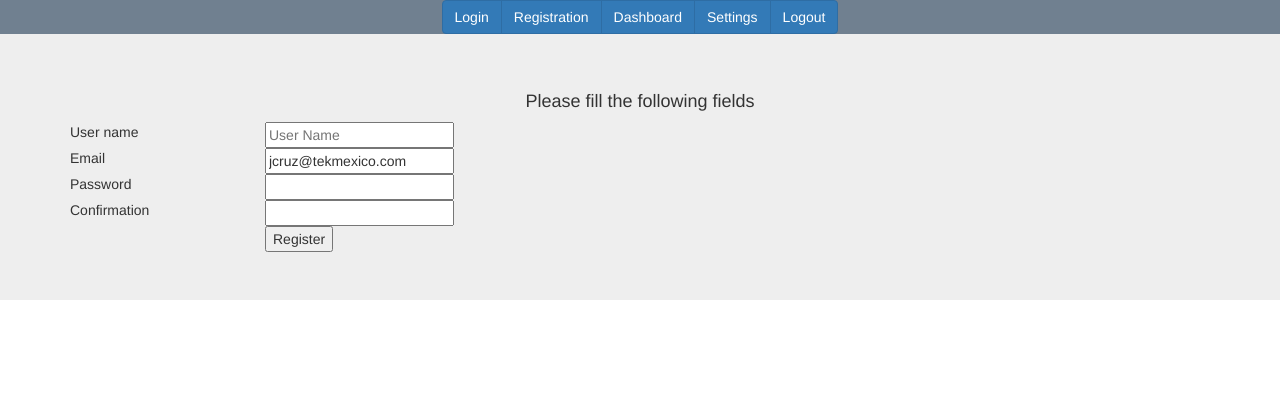
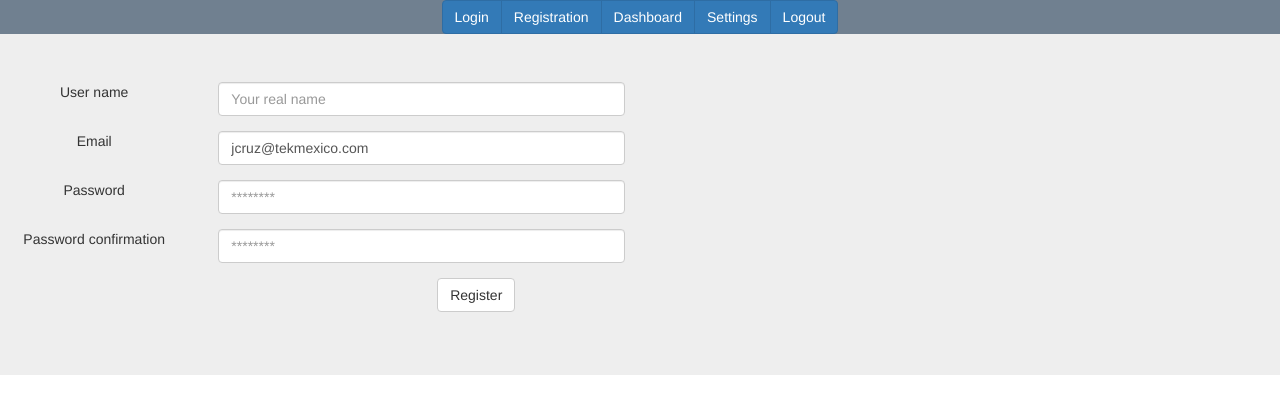
Before and after one commit to jecruzgalvez/jechat, a React (Create React App) app: page /registration in a window 1280 px wide. Shown: the top 414 px of the page. Built offline with nearby package versions, Linux system fonts and the light colour scheme.

Commit message:
Thu March 15

```diff
--- a/src/components/Dashboard.tsx
+++ b/src/components/Dashboard.tsx
@@ -9,6 +9,7 @@ import { Grid, Row, Col } from 'react-bootstrap';
 class Dashboard extends React.Component {
   render() {
     return (
+
       <Grid>
         <Row className="show-grid">
           <Col md={4}>
--- a/src/components/Login.tsx
+++ b/src/components/Login.tsx
@@ -149,7 +149,7 @@ class Login extends React.Component <{}, LoginState> {
     if (this.state.loginFailed) {
       return (
         <Alert bsStyle="danger">
-          <h2>The user does not exist!</h2>
+          <h2>Login failed!</h2>
           <Button
             bsStyle="primary"
 
--- a/src/components/Registration.tsx
+++ b/src/components/Registration.tsx
@@ -2,13 +2,17 @@ import * as React from 'react';
 import { Redirect } from 'react-router';
 
 import '../../node_modules/bootstrap/dist/css/bootstrap.css';
-import { Alert, Button, Jumbotron, Grid, Row, Col } from 'react-bootstrap';
+import { Alert, Button, Jumbotron, Form, FormGroup, FormControl, Col, HelpBlock } from 'react-bootstrap';
 
 interface RegisterState {
-  inputUserName?: string;
-  inputEmail?: string;
-  inputPassword?: string;
-  inputPasswordConfirmation?: string;
+  inputUserName: string;
+  inputUserNameError: boolean;
+  inputEmail: string;
+  inputEmailError: boolean;
+  inputPassword: string;
+  inputPasswordError: boolean;
+  inputPasswordConfirmation: string;
+  inputPasswordConfirmationError: boolean;
   registerSuccessful: boolean;
   existingUser: boolean;
 }
@@ -17,36 +21,128 @@ class Registration extends React.Component <{}, RegisterState> {
   constructor(props: {}) {
     super(props);
 
-    this.handleSubmit = this.handleSubmit.bind(this);
-    this.handleInputUserName = this.handleInputUserName.bind(this);
-    this.handleInputEmail = this.handleInputEmail.bind(this);
-    this.handleInputPassword = this.handleInputPassword.bind(this);
-    this.handleInputPasswordConfirmation = this.handleInputPasswordConfirmation.bind(this);
-    this.handleTryAgain = this.handleTryAgain.bind(this);
-
     this.state = {
       inputUserName: '',
+      inputUserNameError: false,
       inputEmail: 'jcruz@tekmexico.com',
+      inputEmailError: false,
       inputPassword: '',
+      inputPasswordError: false,
       inputPasswordConfirmation: '',
+      inputPasswordConfirmationError: false,
       registerSuccessful: false,
       existingUser: false
     };
+
+    this.handleInputUserName = this.handleInputUserName.bind(this);
+    this.validateInputUserName = this.validateInputUserName.bind(this);
+    this.userNameGetValidationState = this.userNameGetValidationState.bind(this);
+
+    this.handleInputEmail = this.handleInputEmail.bind(this);
+    this.validateInputEmail = this.validateInputEmail.bind(this);
+    this.emailGetValidationState = this.emailGetValidationState.bind(this);
+
+    this.handleInputPassword = this.handleInputPassword.bind(this);
+    this.validateInputPassword = this.validateInputPassword.bind(this);
+    this.passwordGetValidationState = this.passwordGetValidationState.bind(this);
+
+    this.handleInputPasswordConfirmation = this.handleInputPasswordConfirmation.bind(this);
+    this.validateInputPasswordConfirmation = this.validateInputPasswordConfirmation.bind(this);
+    this.passwordConfirmationGetValidationState = this.passwordConfirmationGetValidationState.bind(this);
+
+    this.handleTryAgain = this.handleTryAgain.bind(this);
+
+    this.handleSubmit = this.handleSubmit.bind(this);
   }
 
-  handleInputUserName(event: React.ChangeEvent <HTMLInputElement>) {
+  handleInputUserName(event: React.ChangeEvent <FormControl & HTMLInputElement>) {
     this.setState( {inputUserName: event.target.value});
   }
-  handleInputEmail(event: React.ChangeEvent <HTMLInputElement>) {
+  validateInputUserName() {
+    // let userNameRegularExpression = /^[a-z ,.'-]+$/i;
+    // if ( ! userNameRegularExpression.test(this.state.inputUserName) ) {
+    //   this.setState({ inputUserNameError: true });
+    // } else {
+    //   this.setState({ inputUserNameError: false });
+    // }
+
+    if ( this.state.inputUserName.length === 0 ) {
+      this.setState({ inputUserNameError: true });
+    } else {
+      this.setState({ inputUserNameError: false });
+    }
+  }
+  userNameGetValidationState() {
+    if ( this.state.inputUserNameError ) {
+      return 'error';
+    }
+    return null;
+  }
+
+  handleInputEmail(event: React.ChangeEvent <FormControl & HTMLInputElement>) {
     this.setState( {inputEmail: event.target.value});
   }
-  handleInputPassword(event: React.ChangeEvent <HTMLInputElement>) {
+  validateInputEmail() {
+    let emailRegularExpression = /^([\w-]+(?:\.[\w-]+)*)@((?:[\w-]+\.)*\w[\w-]{0,66})\.([a-z]{2,6}(?:\.[a-z]{2})?)$/i;
+    if ( ! emailRegularExpression.test(this.state.inputEmail) ) {
+      this.setState({ inputEmailError: true });
+    } else {
+      this.setState({ inputEmailError: false });
+    }
+  }
+  emailGetValidationState() {
+    if ( this.state.inputEmailError ) {
+      return 'error';
+    }
+    return null;
+  }
+
+  handleInputPassword(event: React.ChangeEvent <FormControl & HTMLInputElement>) {
     this.setState( {inputPassword: event.target.value});
   }
-  handleInputPasswordConfirmation(event: React.ChangeEvent <HTMLInputElement>) {
+  validateInputPassword() {
+    if ( this.state.inputPassword.length < 3 || this.state.inputPassword.length > 5) {
+      this.setState({inputPasswordError: true});
+    } else {
+      this.setState({inputPasswordError: false});
+    }
+  }
+  passwordGetValidationState() {
+    if ( this.state.inputPasswordError ) {
+      return 'error';
+    }
+    return null;
+  }
+
+  handleInputPasswordConfirmation(event: React.ChangeEvent <FormControl & HTMLInputElement>) {
     this.setState( {inputPasswordConfirmation: event.target.value});
   }
-  handleSubmit(event: React.MouseEvent <HTMLInputElement>) {
+  validateInputPasswordConfirmation() {
+    if ( this.state.inputPassword != this.state.inputPasswordConfirmation) {
+      this.setState({inputPasswordConfirmationError: true});
+    } else {
+      this.setState({inputPasswordConfirmationError: false});
+    }
+  }
+  passwordConfirmationGetValidationState() {
+    if ( this.state.inputPasswordConfirmationError ) {
+      return 'error';
+    }
+    return null;
+  }
+
+  handleSubmit(event: React.MouseEvent <FormControl & HTMLInputElement>) {
+    if ( this.state.inputUserNameError ||
+         this.state.inputEmailError ||
+         this.state.inputPasswordError ||
+         this.state.inputPasswordConfirmationError ||
+
+         this.state.inputPassword.length === 0 ||
+         this.state.inputPasswordConfirmation.length === 0
+        ) {
+            // console.log('Cant continue with form errors');
+    } else {
+
       let url = '/registration';
       let data = {
         userName: this.state.inputUserName,
@@ -73,7 +169,7 @@ class Registration extends React.Component <{}, RegisterState> {
 
         }
       });
-
+    }
     event.preventDefault();
   }
 
@@ -112,76 +208,124 @@ class Registration extends React.Component <{}, RegisterState> {
 
     return (
       <Jumbotron>
-        <form>
-        <Grid>
-        <h4>Please fill the following fields</h4>
-            <Row className="show-grid">
-              <Col xs={6} md={2} className="border text-left">
+
+        <Form horizontal={true} >
+
+          <FormGroup
+            controlId="formHorizontalUserName"
+            validationState={this.userNameGetValidationState()}
+          >
+            <Col  sm={2}>
               User name
             </Col>
-              <Col xs={6} md={10} className="border text-left">
-                <input
-                  type="userName"
+            <Col sm={4}>
+              <FormControl
+                  type="text"
+                  value={this.state.inputUserName}
+                  placeholder="Your real name"
                   onChange={this.handleInputUserName}
-                  placeholder="User Name"
-                  value={this.state.inputUserName}
+                  onBlur={this.validateInputUserName}
               />
             </Col>
-            </Row>
+            <Col sm={6}>
+              {this.state.inputUserNameError ?
+                  <HelpBlock>User name can not be empty.</HelpBlock>
+                  :
+                  <HelpBlock />
+                }
+            </Col>
 
-            <Row className="show-grid">
-              <Col xs={6} md={2} className="border text-left">
+          </FormGroup>
+
+          <FormGroup
+            controlId="formHorizontalEmail"
+            validationState={this.emailGetValidationState()}
+          >
+            <Col  sm={2}>
               Email
             </Col>
-              <Col xs={6} md={10} className="border text-left">
-                <input
-                  type="email"
+            <Col sm={4}>
+              <FormControl
+                  type="text"
+                  value={this.state.inputEmail}
+                  placeholder="jcruz@tekmexico.com"
                   onChange={this.handleInputEmail}
-                  placeholder="jcruz@tekmexico.com"
-                  value={this.state.inputEmail}
+                  onBlur={this.validateInputEmail}
               />
             </Col>
-            </Row>
+            <Col sm={6}>
+              {this.state.inputEmailError ?
+                  <HelpBlock>Please enter a valid e-mail address.</HelpBlock>
+                  :
+                  <HelpBlock />
+                }
+            </Col>
 
-            <Row className="show-grid">
-              <Col xs={6} md={2} className="border text-left">
+          </FormGroup>
+
+          <FormGroup
+            controlId="formHorizontalPassword"
+            validationState={this.passwordGetValidationState()}
+          >
+            <Col  sm={2}>
               Password
             </Col>
-              <Col xs={6} md={10} className="border text-left">
-                <input
-                  type="text"
+            <Col sm={4}>
+              <FormControl
+                type="password"
+                value={this.state.inputPassword}
+                placeholder="********"
                 onChange={this.handleInputPassword}
-                  value={this.state.inputPassword}
+                onBlur={this.validateInputPassword}
               />
             </Col>
-            </Row>
+            <Col sm={6}>
+              { this.state.inputPasswordError ?
+                <HelpBlock>Your password needs to be between 3 and 5 characters long.</HelpBlock>
+                :
+                <HelpBlock/>
+            }
+            </Col>
+          </FormGroup>
 
-            <Row className="show-grid">
-              <Col xs={6} md={2} className="border text-left">
-                Confirmation
+          <FormGroup
+            controlId="formHorizontalPasswordConfirmation"
+            validationState={this.passwordConfirmationGetValidationState()}
+          >
+            <Col  sm={2}>
+              Password confirmation
             </Col>
-              <Col xs={6} md={10} className="border text-left">
-                <input
-                  type="text"
+            <Col sm={4}>
+              <FormControl
+                type="password"
+                value={this.state.inputPasswordConfirmation}
+                placeholder="********"
                 onChange={this.handleInputPasswordConfirmation}
-                  value={this.state.inputPasswordConfirmation}
+                onBlur={this.validateInputPasswordConfirmation}
               />
             </Col>
-            </Row>
+            <Col sm={6}>
+              { this.state.inputPasswordConfirmationError ?
+                <HelpBlock>Passwords do not match.</HelpBlock>
+                :
+                <HelpBlock/>
+            }
+            </Col>
+          </FormGroup>
 
-            <Row className="show-grid">
-              <Col xs={6} md={2} className="border" />
-              <Col xs={6} md={10} className="border text-left">
-                <input
+
+          <FormGroup>
+            <Col smOffset={2} sm={5}>
+              <Button
                 type="submit"
                 onClick={this.handleSubmit}
-                  value="Register"
-                />
+              >
+                Register
+              </Button>
             </Col>
-            </Row>
+          </FormGroup>
+          </Form>
 
-        </Grid>
-        </form>
       </Jumbotron>
     );
   }
```
Lines whose indentation alone changed are shown as unchanged.
